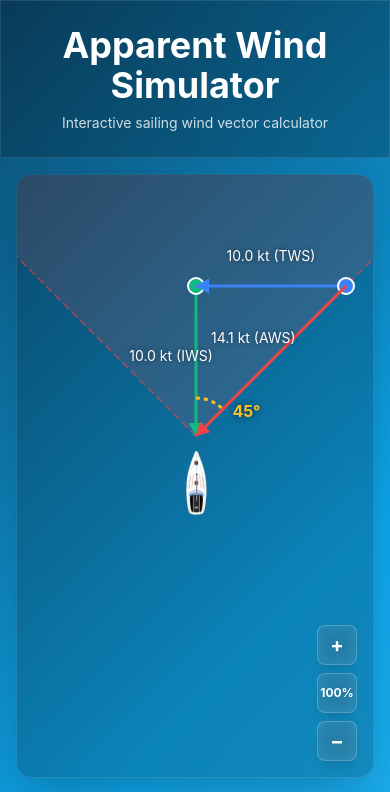
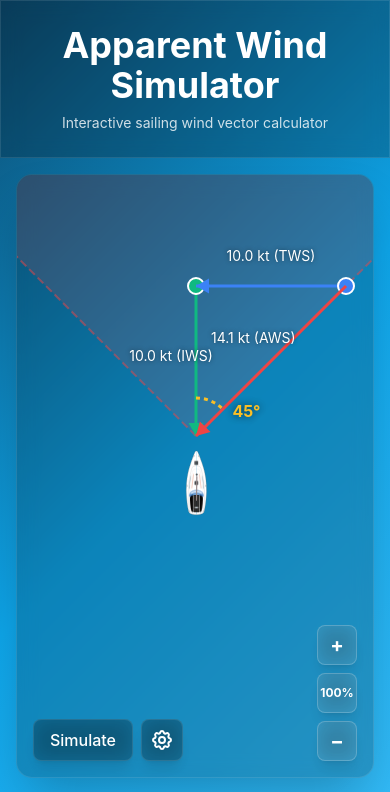
Before and after one commit to HansKre/apparent-wind-simulator, a React (Vite) app: page / in a window 390 px wide. Shown: the top 792 px of the page. Built offline with nearby package versions, Linux system fonts and the light colour scheme.

Commit message:
Move simulations to dialog on mobile

```diff
--- /dev/null
+++ b/src/components/SimulationModal.tsx
@@ -0,0 +1,162 @@
+import { GustSimulationPanel } from "./GustSimulationPanel";
+import { LullSimulationPanel } from "./LullSimulationPanel";
+
+type Props = {
+  isOpen: boolean;
+  onClose: () => void;
+  gustSpeed: number;
+  isSimulatingGust: boolean;
+  autoHeadUpGust: boolean;
+  onGustSpeedChange: (speed: number) => void;
+  onSimulateGust: () => void;
+  onAutoHeadUpGustChange: (enabled: boolean) => void;
+  lullSpeed: number;
+  isSimulatingLull: boolean;
+  autoHeadUpLull: boolean;
+  onLullSpeedChange: (speed: number) => void;
+  onSimulateLull: () => void;
+  onAutoHeadUpLullChange: (enabled: boolean) => void;
+};
+
+function createSimulateHandler(onSimulate: () => void, onClose: () => void) {
+  return () => {
+    onClose();
+    onSimulate();
+  };
+}
+
+export function SimulationModal({
+  isOpen,
+  onClose,
+  gustSpeed,
+  isSimulatingGust,
+  autoHeadUpGust,
+  onGustSpeedChange,
+  onSimulateGust,
+  onAutoHeadUpGustChange,
+  lullSpeed,
+  isSimulatingLull,
+  autoHeadUpLull,
+  onLullSpeedChange,
+  onSimulateLull,
+  onAutoHeadUpLullChange,
+}: Props) {
+  if (!isOpen) return null;
+
+  return (
+    <div
+      className="fixed inset-0 z-50 flex items-center justify-center p-4 bg-black/50 backdrop-blur-sm"
+      onClick={onClose}
+      data-testid="simulation-modal-overlay"
+    >
+      <div
+        className="glass-dark rounded-2xl shadow-2xl max-w-md w-full max-h-[80vh] overflow-y-auto"
+        onClick={(e) => e.stopPropagation()}
+        data-testid="simulation-modal-content"
+      >
+        <ModalHeader onClose={onClose} />
+        <ModalBody
+          gustSpeed={gustSpeed}
+          isSimulatingGust={isSimulatingGust}
+          autoHeadUpGust={autoHeadUpGust}
+          onGustSpeedChange={onGustSpeedChange}
+          onSimulateGust={createSimulateHandler(onSimulateGust, onClose)}
+          onAutoHeadUpGustChange={onAutoHeadUpGustChange}
+          lullSpeed={lullSpeed}
+          isSimulatingLull={isSimulatingLull}
+          autoHeadUpLull={autoHeadUpLull}
+          onLullSpeedChange={onLullSpeedChange}
+          onSimulateLull={createSimulateHandler(onSimulateLull, onClose)}
+          onAutoHeadUpLullChange={onAutoHeadUpLullChange}
+        />
+      </div>
+    </div>
+  );
+}
+
+type ModalHeaderProps = {
+  onClose: () => void;
+};
+
+function ModalHeader({ onClose }: ModalHeaderProps) {
+  return (
+    <div
+      className="flex items-center justify-between p-4 border-b border-white/10"
+      data-testid="modal-header"
+    >
+      <h2 className="text-xl font-semibold text-white">Simulations</h2>
+      <button
+        onClick={onClose}
+        className="text-white/60 hover:text-white transition-colors p-2 rounded-lg hover:bg-white/10"
+        data-testid="modal-close-button"
+        aria-label="Close modal"
+      >
+        <svg
+          xmlns="http://www.w3.org/2000/svg"
+          className="h-6 w-6"
+          fill="none"
+          viewBox="0 0 24 24"
+          stroke="currentColor"
+        >
+          <path
+            strokeLinecap="round"
+            strokeLinejoin="round"
+            strokeWidth={2}
+            d="M6 18L18 6M6 6l12 12"
+          />
+        </svg>
+      </button>
+    </div>
+  );
+}
+
+type ModalBodyProps = {
+  gustSpeed: number;
+  isSimulatingGust: boolean;
+  autoHeadUpGust: boolean;
+  onGustSpeedChange: (speed: number) => void;
+  onSimulateGust: () => void;
+  onAutoHeadUpGustChange: (enabled: boolean) => void;
+  lullSpeed: number;
+  isSimulatingLull: boolean;
+  autoHeadUpLull: boolean;
+  onLullSpeedChange: (speed: number) => void;
+  onSimulateLull: () => void;
+  onAutoHeadUpLullChange: (enabled: boolean) => void;
+};
+
+function ModalBody({
+  gustSpeed,
+  isSimulatingGust,
+  autoHeadUpGust,
+  onGustSpeedChange,
+  onSimulateGust,
+  onAutoHeadUpGustChange,
+  lullSpeed,
+  isSimulatingLull,
+  autoHeadUpLull,
+  onLullSpeedChange,
+  onSimulateLull,
+  onAutoHeadUpLullChange,
+}: ModalBodyProps) {
+  return (
+    <div className="p-4 space-y-4" data-testid="modal-body">
+      <GustSimulationPanel
+        gustSpeed={gustSpeed}
+        isSimulating={isSimulatingGust}
+        autoHeadUp={autoHeadUpGust}
+        onGustSpeedChange={onGustSpeedChange}
+        onSimulate={onSimulateGust}
+        onAutoHeadUpChange={onAutoHeadUpGustChange}
+      />
+      <LullSimulationPanel
+        lullSpeed={lullSpeed}
+        isSimulating={isSimulatingLull}
+        autoHeadUp={autoHeadUpLull}
+        onLullSpeedChange={onLullSpeedChange}
+        onSimulate={onSimulateLull}
+        onAutoHeadUpChange={onAutoHeadUpLullChange}
+      />
+    </div>
+  );
+}
--- a/src/components/WindSimulator.tsx
+++ b/src/components/WindSimulator.tsx
@@ -16,6 +16,7 @@ import {
   polarToCartesian,
 } from "../utils/windCalculations";
 import { DataPanel } from "./DataPanel";
+import { SimulationModal } from "./SimulationModal";
 import { ZoomControls } from "./ZoomControls";
 
 export function WindSimulator() {
@@ -46,6 +47,13 @@ export function WindSimulator() {
   const [canvasSize, setCanvasSize] = useState({ width: 800, height: 600 });
   const [boatImageLoaded, setBoatImageLoaded] = useState(false);
   const [zoomLevel, setZoomLevel] = useState(1); // 1 = 100%, 0.5 = 50%, 2 = 200%
+
+  // Modal state
+  const [isModalOpen, setIsModalOpen] = useState(false);
+  const [hasSimulatedOnce, setHasSimulatedOnce] = useState(false);
+  const [lastSimulationType, setLastSimulationType] = useState<"gust" | "lull">(
+    "gust"
+  );
 
   // Scale factor for visualization (pixels per knot) with zoom applied
   const scale = 15 * zoomLevel;
@@ -400,6 +408,22 @@ export function WindSimulator() {
           style={{ touchAction: "none" }}
         />
 
+        <SimulationButtons
+          onSimulate={() => {
+            if (!hasSimulatedOnce) {
+              setIsModalOpen(true);
+            } else {
+              if (lastSimulationType === "gust") {
+                simulateGust();
+              } else {
+                simulateLull();
+              }
+            }
+          }}
+          onOpenSettings={() => setIsModalOpen(true)}
+          isSimulating={isSimulatingGust || isSimulatingLull}
+        />
+
         <ZoomControls
           zoomLevel={zoomLevel}
           onZoomIn={handleZoomIn}
@@ -408,20 +432,113 @@ export function WindSimulator() {
         />
       </div>
 
+      {/* Show DataPanel on desktop only */}
+      <div className="hidden lg:block" data-testid="desktop-data-panel">
         <DataPanel
           gustSpeed={gustSpeed}
           isSimulatingGust={isSimulatingGust}
           autoHeadUpGust={autoHeadUpGust}
           onGustSpeedChange={setGustSpeed}
-        onSimulateGust={simulateGust}
+          onSimulateGust={() => {
+            setHasSimulatedOnce(true);
+            setLastSimulationType("gust");
+            simulateGust();
+          }}
           onAutoHeadUpGustChange={setAutoHeadUpGust}
           lullSpeed={lullSpeed}
           isSimulatingLull={isSimulatingLull}
           autoHeadUpLull={autoHeadUpLull}
           onLullSpeedChange={setLullSpeed}
-        onSimulateLull={simulateLull}
+          onSimulateLull={() => {
+            setHasSimulatedOnce(true);
+            setLastSimulationType("lull");
+            simulateLull();
+          }}
           onAutoHeadUpLullChange={setAutoHeadUpLull}
         />
       </div>
+
+      {/* Show modal on mobile only */}
+      <div className="lg:hidden" data-testid="mobile-modal-container">
+        <SimulationModal
+          isOpen={isModalOpen}
+          onClose={() => setIsModalOpen(false)}
+          gustSpeed={gustSpeed}
+          isSimulatingGust={isSimulatingGust}
+          autoHeadUpGust={autoHeadUpGust}
+          onGustSpeedChange={setGustSpeed}
+          onSimulateGust={() => {
+            setHasSimulatedOnce(true);
+            setLastSimulationType("gust");
+            simulateGust();
+          }}
+          onAutoHeadUpGustChange={setAutoHeadUpGust}
+          lullSpeed={lullSpeed}
+          isSimulatingLull={isSimulatingLull}
+          autoHeadUpLull={autoHeadUpLull}
+          onLullSpeedChange={setLullSpeed}
+          onSimulateLull={() => {
+            setHasSimulatedOnce(true);
+            setLastSimulationType("lull");
+            simulateLull();
+          }}
+          onAutoHeadUpLullChange={setAutoHeadUpLull}
+        />
+      </div>
+    </div>
   );
 }
+
+type SimulationButtonsProps = {
+  onSimulate: () => void;
+  onOpenSettings: () => void;
+  isSimulating: boolean;
+};
+
+function SimulationButtons({
+  onSimulate,
+  onOpenSettings,
+  isSimulating,
+}: SimulationButtonsProps) {
+  return (
+    <div
+      className="lg:hidden absolute bottom-4 left-4 flex gap-2"
+      data-testid="simulation-buttons"
+    >
+      <button
+        onClick={onSimulate}
+        className="glass-dark px-4 py-2 rounded-lg text-white font-medium hover:bg-white/20 transition-all shadow-lg"
+        data-testid="simulate-button"
+      >
+        {isSimulating ? "Simulating..." : "Simulate"}
+      </button>
+      <button
+        onClick={onOpenSettings}
+        className="glass-dark p-2 rounded-lg text-white hover:bg-white/20 transition-all shadow-lg"
+        data-testid="settings-button"
+        aria-label="Simulation settings"
+      >
+        <svg
+          xmlns="http://www.w3.org/2000/svg"
+          className="h-6 w-6"
+          fill="none"
+          viewBox="0 0 24 24"
+          stroke="currentColor"
+        >
+          <path
+            strokeLinecap="round"
+            strokeLinejoin="round"
+            strokeWidth={2}
+            d="M10.325 4.317c.426-1.756 2.924-1.756 3.35 0a1.724 1.724 0 002.573 1.066c1.543-.94 3.31.826 2.37 2.37a1.724 1.724 0 001.065 2.572c1.756.426 1.756 2.924 0 3.35a1.724 1.724 0 00-1.066 2.573c.94 1.543-.826 3.31-2.37 2.37a1.724 1.724 0 00-2.572 1.065c-.426 1.756-2.924 1.756-3.35 0a1.724 1.724 0 00-2.573-1.066c-1.543.94-3.31-.826-2.37-2.37a1.724 1.724 0 00-1.065-2.572c-1.756-.426-1.756-2.924 0-3.35a1.724 1.724 0 001.066-2.573c-.94-1.543.826-3.31 2.37-2.37.996.608 2.296.07 2.572-1.065z"
+          />
+          <path
+            strokeLinecap="round"
+            strokeLinejoin="round"
+            strokeWidth={2}
+            d="M15 12a3 3 0 11-6 0 3 3 0 016 0z"
+          />
+        </svg>
+      </button>
+    </div>
+  );
+}
```
Lines whose indentation alone changed are shown as unchanged.
